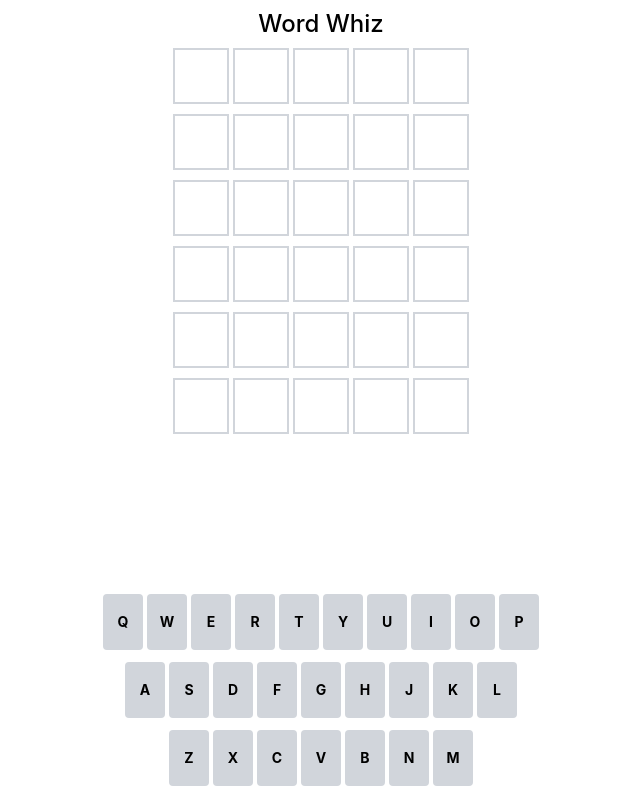
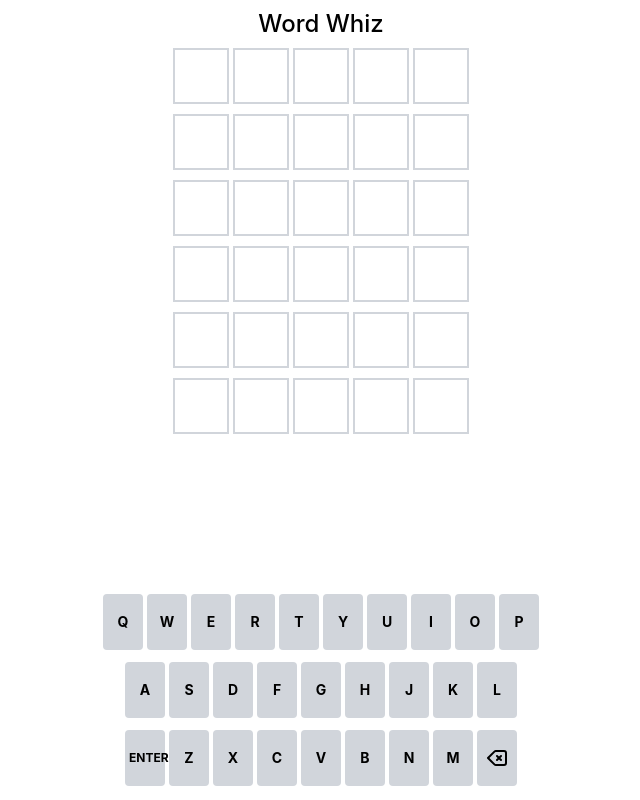
Before and after one commit to kofosu2289/WordWhiz, a React (Create React App) app: page / in a window 1280 px wide. Shown: the whole page, without its empty margins (319-959 px from the left). Built offline with nearby package versions, Linux system fonts and the light colour scheme.

Commit message:
more styles, adding enter and delete to keyboard

```diff
--- a/src/App.js
+++ b/src/App.js
@@ -98,8 +98,14 @@ const Keyboard = ({ letterStatuses }) => {
 
   return (
     <div className="w-full flex flex-col items-center mb-2">
-      {keyboardLetters.map((row) => (
+      {keyboardLetters.map((row, idx) => (
         <div className="w-full flex justify-center my-[6px]">
+          <>
+            {idx === 2 && (
+              <button className="h-14 w-12 px-1 text-xs sm:w-10 bg-gray-300 mx-[2px] font-bold rounded">
+                ENTER
+              </button>
+            )}
             {row.map((letter) => (
               <button
                 className={`h-14 w-7 sm:w-10 ${getKeyStyle(
@@ -109,6 +115,25 @@ const Keyboard = ({ letterStatuses }) => {
                 {letter}
               </button>
             ))}
+            {idx === 2 && (
+              <button className="h-14 w-12 flex items-center justify-center sm:w-10 bg-gray-300 mx-[2px] text-sm font-bold rounded">
+                <svg
+                  xmlns="http://www.w3.org/2000/svg"
+                  className="h-6 w-6"
+                  fill="none"
+                  viewBox="0 0 24 24"
+                  stroke="currentColor"
+                >
+                  <path
+                    strokeLinecap="round"
+                    strokeLinejoin="round"
+                    strokeWidth={2}
+                    d="M12 14l2-2m0 0l2-2m-2 2l-2-2m2 2l2 2M3 12l6.414 6.414a2 2 0 001.414.586H19a2 2 0 002-2V7a2 2 0 00-2-2h-8.172a2 2 0 00-1.414.586L3 12z"
+                  />
+                </svg>
+              </button>
+            )}
+          </>
         </div>
       ))}
     </div>
```
Lines whose indentation alone changed are shown as unchanged.
